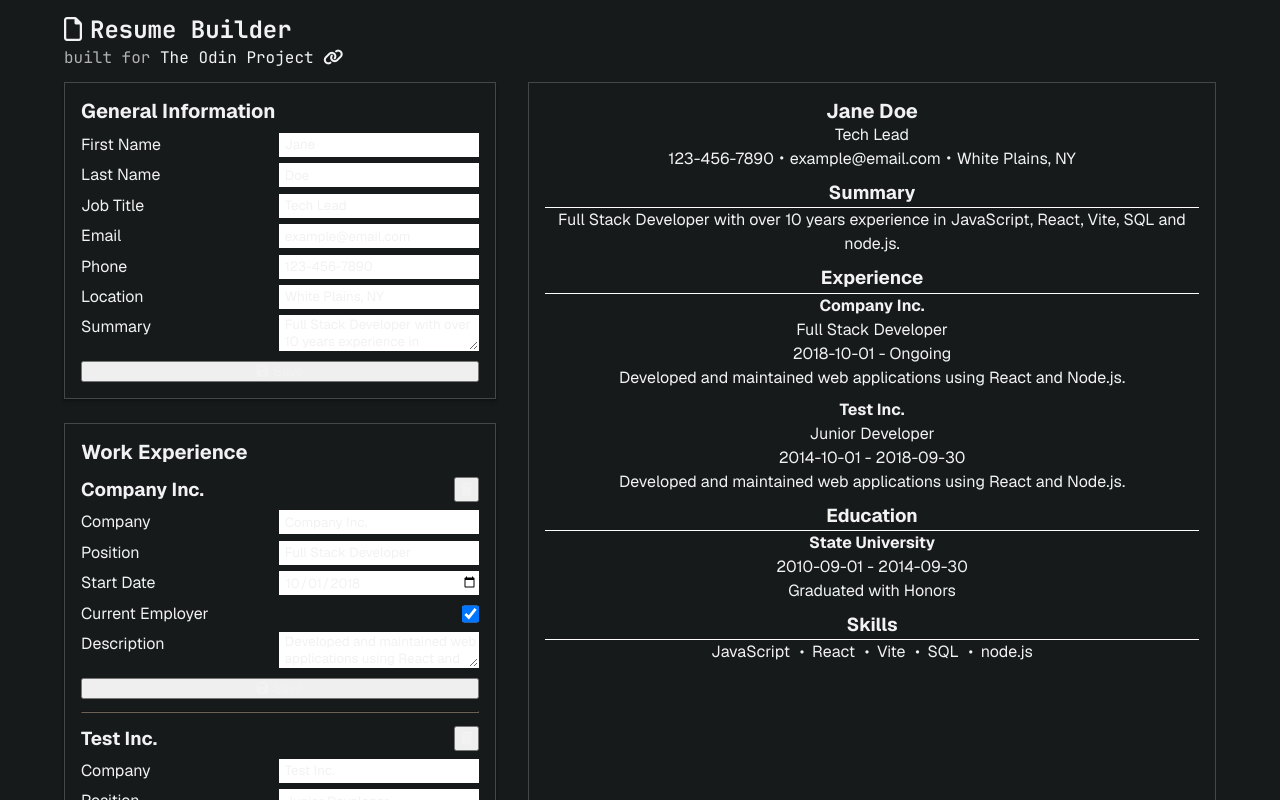
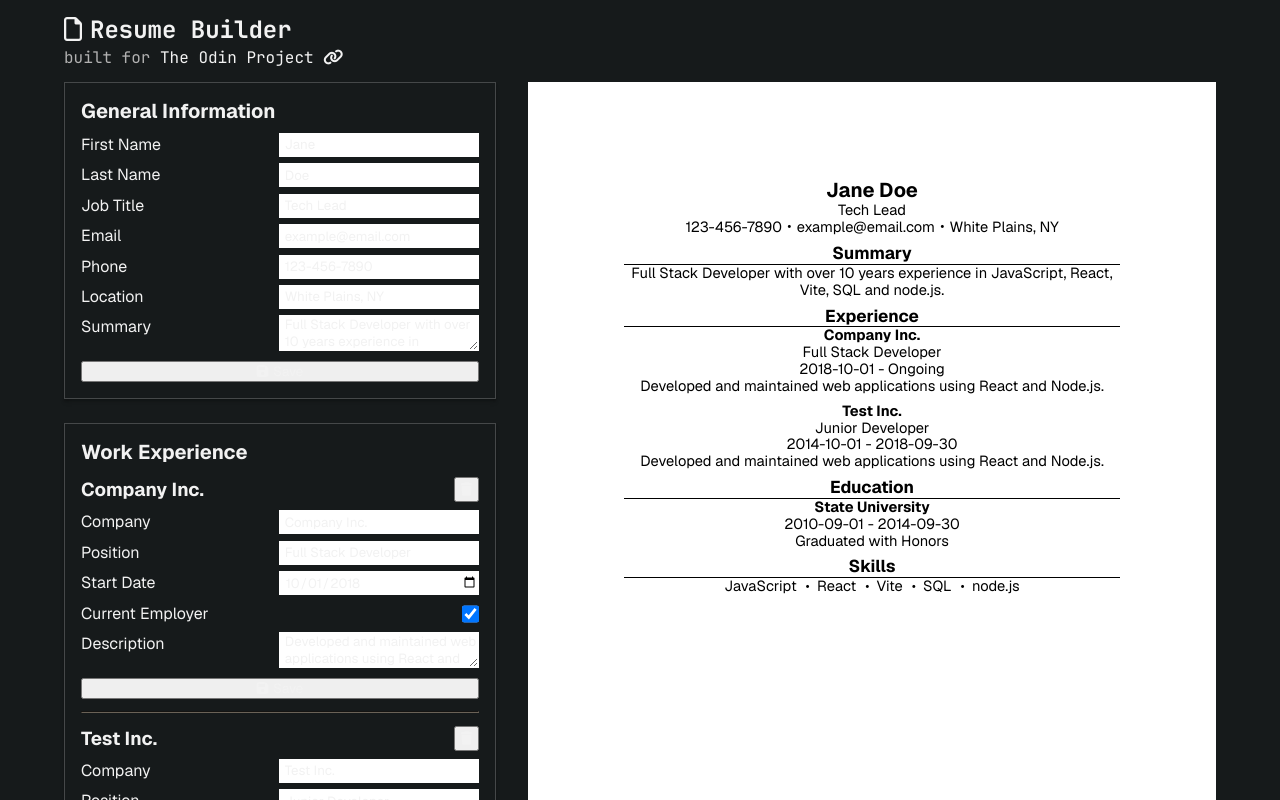
Before and after one commit to JonahKF/react-resume-app, a React (Vite) app: page / in a window 1280 px wide. Shown: the top 800 px of the page. Built offline with nearby package versions, Linux system fonts and the light colour scheme.

Commit message:
changed style rules on a4 to mimic docx

```diff
--- a/src/styles/App.css
+++ b/src/styles/App.css
@@ -188,7 +188,7 @@ h2 {
     aspect-ratio: 210 / 297;
     padding: 1rem;
 
-    border: 1px solid rgba(255, 255, 255, 0.2);
+    /*border: 1px solid rgba(255, 255, 255, 0.2);*/
 
     display: flex;
     flex-direction: column;
@@ -196,9 +196,20 @@ h2 {
     align-items: center;
     text-align: center;
 
+    font-family: "Calibri, sans-serif";
+    font-size: 11pt;
+    color: #000;
+    background: #fff;
+    padding: 2.54cm;
+    line-height: 1.15;
+
+    * {
+        color: inherit;
+    }
+
     > h2,
     h3 {
-        border-bottom: 1px solid white;
+        border-bottom: 1px solid #000;
     }
 
     section {
```
